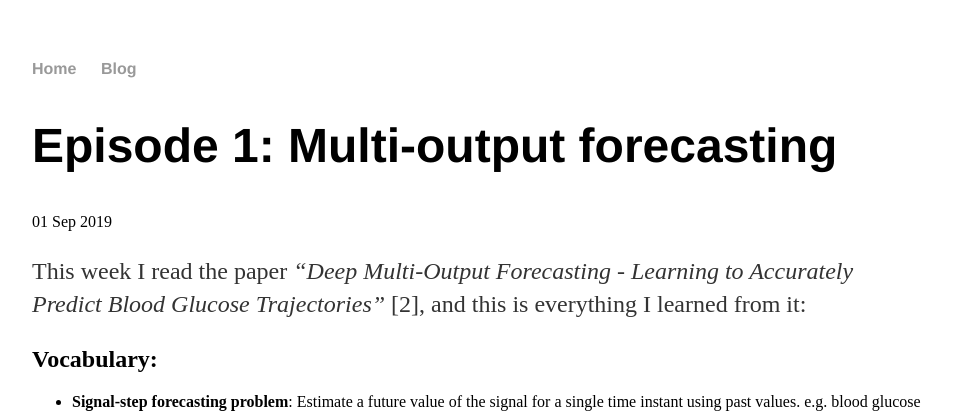
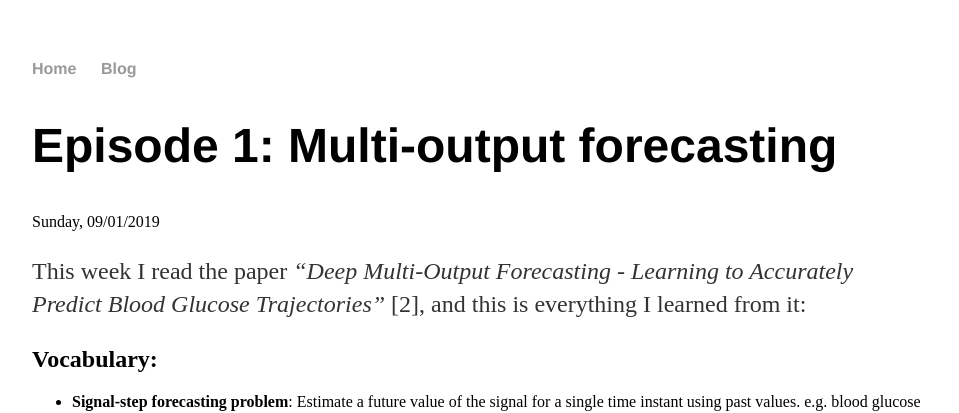
Before and after one commit to hadiahameed/hadiahameed.github.io, a Jekyll site: the page built from _posts/2019-09-01-episode1.md, in a window 1280 px wide and 900 px high. Shown: the top 413 px of the window, without its empty margins (160-1119 px from the left). Built offline with Jekyll 4.4.1, drawn with Linux system fonts in a browser that asks for light colours.

Commit message:
Update post.html

```diff
--- a/_layouts/post.html
+++ b/_layouts/post.html
@@ -3,6 +3,6 @@ layout: default
 ---
 <article class="post">
   <h1 class="post-title">{{ page.title }}</h1>
-  <time datetime="{{ page.date | date: "%w, %m/%d/%Y" }}" class="post-date">{{ page.date | date_to_string }}</time>
+  <time datetime="{{ page.date | date: "%A, %m/%d/%Y" }}" class="post-date">{{ page.date | date: "%A, %m/%d/%Y" }}</time>
   {{ content }}
 </article>
```
